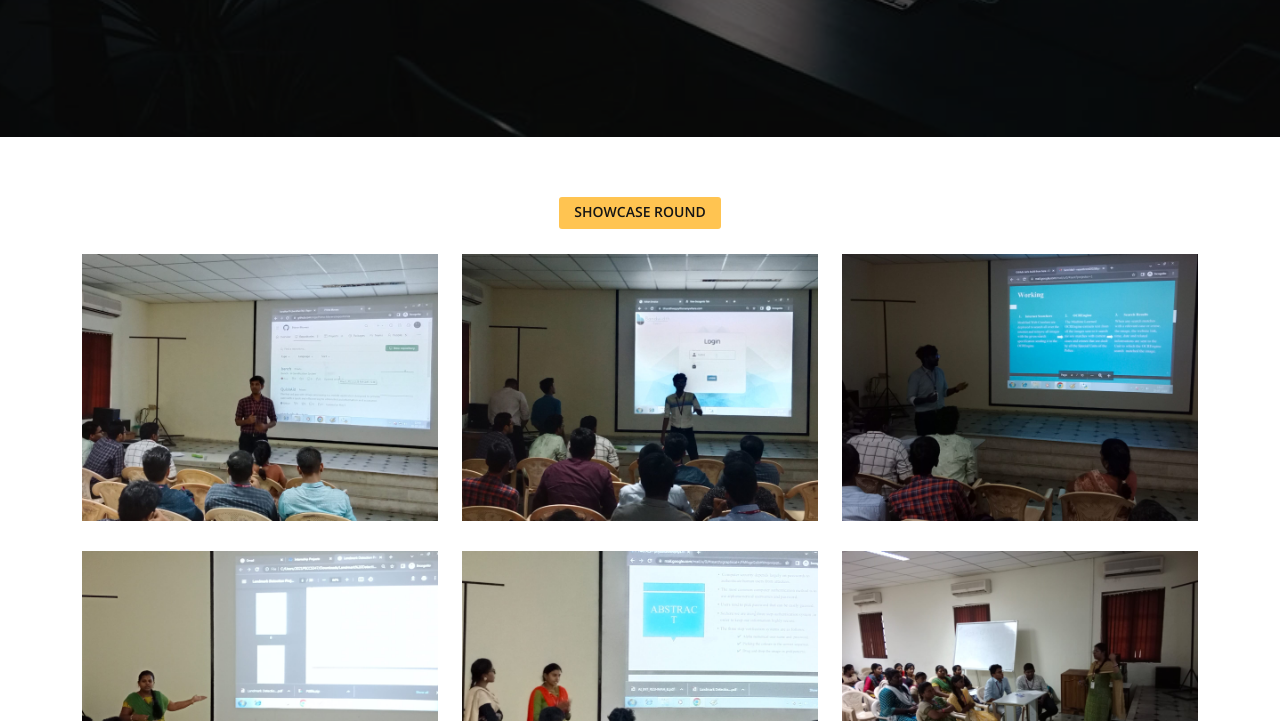
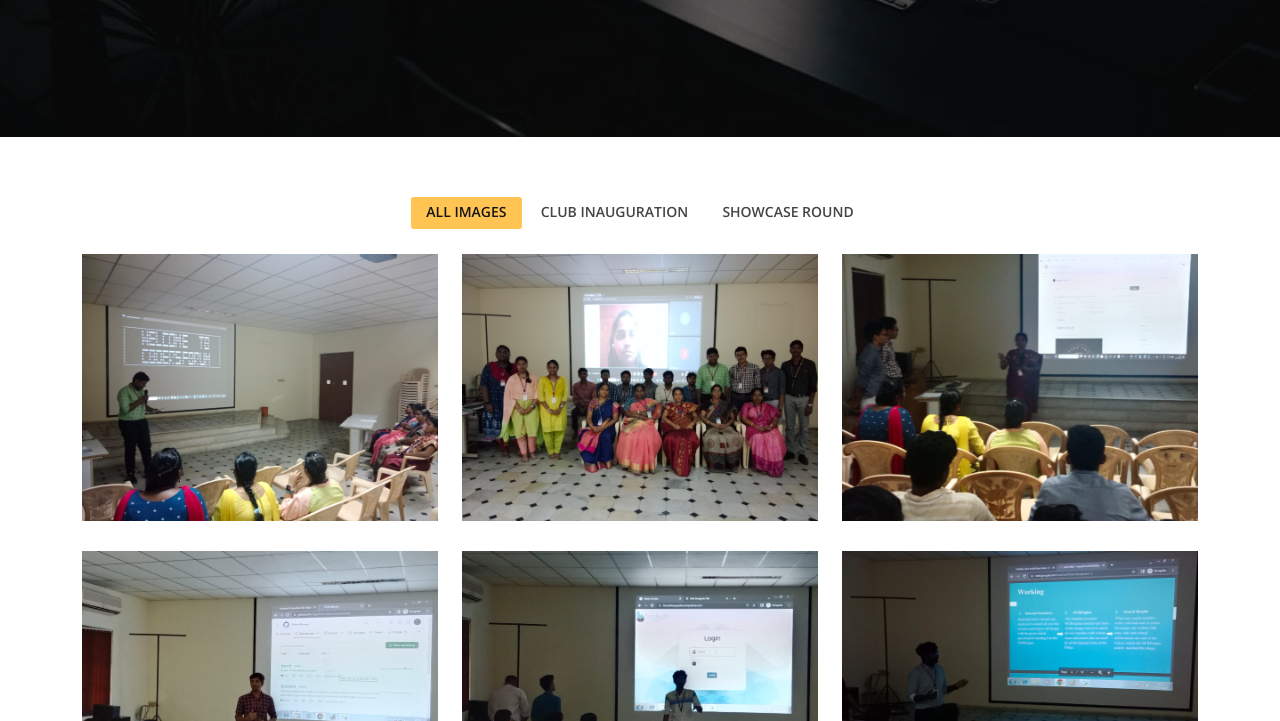
Before and after one commit to Vidushi-07/CF-Site, a plain HTML site: page gallery.html in a window 1280 px wide. Shown: the part 663-1384 px from the top of the page. Drawn offline with nearby package versions, Linux system fonts and the light colour scheme.

Commit message:
Updated Gallery

```diff
--- a/gallery.html
+++ b/gallery.html
@@ -72,19 +72,56 @@
       </div>
     </section>
 
-    <section id="portfolio" class="portfolio">
+    <section id="portfolio-imgs" class="portfolio">
       <div class="container" data-aos="fade-up">
       <div class="row" data-aos="fade-up" data-aos-delay="100">
         <div class="col-lg-12 d-flex justify-content-center">
           <ul id="portfolio-flters">
-            <li data-filter="*" class="filter-active">Showcase Round</li>
-            <!--<li data-filter=".filter-card">Showcase Round</li>-->
-            <!--<li data-filter=".filter-app">Showcase Round</li>-->
+            <li data-filter="*" class="filter-active">All Images</li>
+            <li data-filter=".filter-app">Club Inauguration</li>
+            <li data-filter=".filter-card">Showcase Round</li>
+
           </ul>
         </div>
       </div>
 
       <div class="row portfolio-container" data-aos="fade-up" data-aos-delay="200">
+
+        <div class="col-lg-4 col-md-6 portfolio-item filter-app">
+          <div class="portfolio-wrap">
+            <img src="assets/img/gallery/img7.jpeg" class="img-fluid" alt="">
+            <div class="portfolio-info">
+              <h4>Club Inauguration</h4>
+              <h6 style = "color : #F5F5F5;">Karthick V of III CSE D, Greeting the group with a welcome note</h6>
+              <p>25 July, 2023</p>
+            </div>
+          </div>
+        </div>
+
+        <div class="col-lg-4 col-md-6 portfolio-item filter-app">
+          <div class="portfolio-wrap">
+            <img src="assets/img/gallery/img8.jpg" class="img-fluid" alt="">
+            <div class="portfolio-info">
+              <h4>Club Inauguration</h4>
+              <h6 style = "color : #F5F5F5;"> Snapshot of the special moment when our coding community came together, to mark the Inauguration of Coders Forum Club.</h6>
+              <p>25 July, 2023</p>
+            </div>
+          </div>
+        </div>
+
+
+        <div class="col-lg-4 col-md-6 portfolio-item filter-app">
+          <div class="portfolio-wrap">
+            <img src="assets/img/gallery/img9.jpeg" class="img-fluid" alt="">
+            <div class="portfolio-info">
+              <h4>Club Inauguration</h4>
+              <h6 style = "color : #F5F5F5;">Mrs. Anitha Moses, Co-Ordinator, addressed the gathering. Her words left a lasting impact, inspiring and motivating all the audience.</h6>
+              <p>25 July, 2023</p>
+            </div>
+          </div>
+        </div>
+
+
         <div class="col-lg-4 col-md-6 portfolio-item filter-card">
           <div class="portfolio-wrap">
             <img src="assets/img/gallery/img1.jpeg" class="img-fluid" alt="">
```
Also changed, not shown: assets/img/events/Inaguration-poster.png, assets/img/gallery/img7.jpeg (added), assets/img/gallery/img8.jpg (added), assets/img/gallery/img9.jpeg (added).
